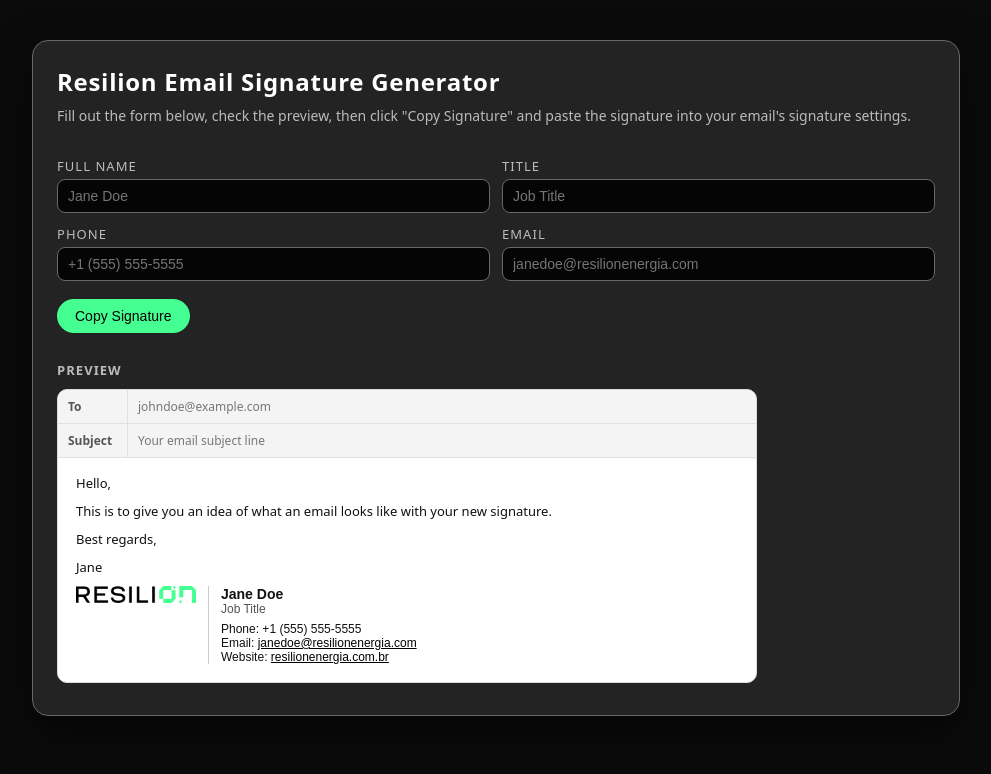
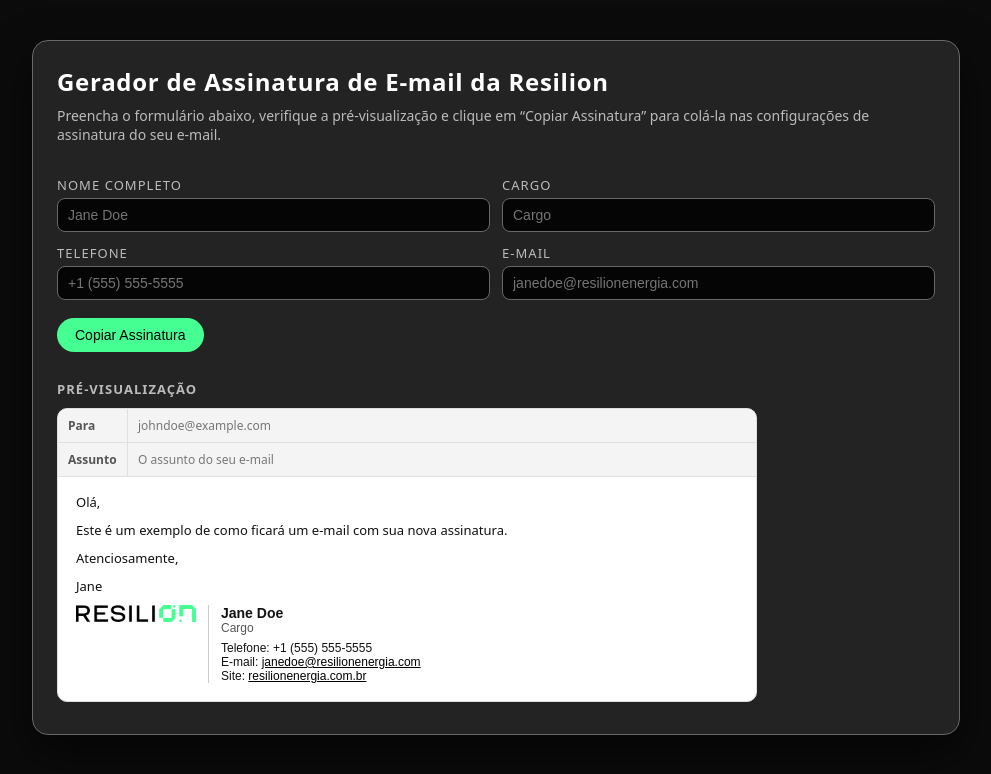
Before and after one commit to catherine89c/resilion-signature, a plain HTML site: page index.html in a window 1280 px wide. Shown: the whole page, without its empty margins (144-1135 px from the left). Drawn offline with Linux system fonts and the light colour scheme.

Commit message:
Language update part 1

```diff
--- a/index.html
+++ b/index.html
@@ -2,7 +2,7 @@
 <html>
 <head>
   <meta charset="UTF-8">
-  <title>Resilion Email Signature Generator</title>
+  <title>Gerador de Assinatura de E-mail da Resilion</title>
   <style>
     :root {
       --bg-dark: #0B0B0B;
@@ -179,52 +179,52 @@
 <body>
   <div class="page">
     <div class="card">
-      <h1>Resilion Email Signature Generator</h1>
+      <h1>Gerador de Assinatura de E-mail da Resilion</h1>
       <p class="subtitle">
-        Fill out the form below, check the preview, then click "Copy Signature" and paste the signature into your email's signature settings.
+        Preencha o formulário abaixo, verifique a pré-visualização e clique em “Copiar Assinatura” para colá-la nas configurações de assinatura do seu e-mail.
       </p>
 
       <div class="row">
         <div class="field">
-          <label for="name">Full name</label>
+          <label for="name">Nome completo</label>
           <input id="name" placeholder="Jane Doe">
         </div>
         <div class="field">
-          <label for="title">Title</label>
-          <input id="title" placeholder="Job Title">
+          <label for="title">Cargo</label>
+          <input id="title" placeholder="Cargo">
         </div>
       </div>
 
       <div class="row">
         <div class="field">
-          <label for="phone">Phone</label>
+          <label for="phone">Telefone</label>
           <input id="phone" placeholder="+1 (555) 555-5555">
         </div>
         <div class="field">
-          <label for="email">Email</label>
+          <label for="email">E-mail</label>
           <input id="email" placeholder="janedoe@resilionenergia.com">
         </div>
       </div>
 
       <div class="actions">
-        <button id="copy-btn">Copy Signature</button>
+        <button id="copy-btn">Copiar Assinatura</button>
       </div>
 
       <div class="preview-wrapper">
-        <div class="preview-title">Preview</div>
+        <div class="preview-title">Pré-visualização</div>
         <div class="email-frame">
           <div class="email-header-row">
-            <div class="email-header-label">To</div>
+            <div class="email-header-label">Para</div>
             <div class="email-header-input">johndoe@example.com</div>
           </div>
           <div class="email-header-row">
-            <div class="email-header-label">Subject</div>
-            <div class="email-header-input">Your email subject line</div>
+            <div class="email-header-label">Assunto</div>
+            <div class="email-header-input">O assunto do seu e-mail</div>
           </div>
           <div class="email-body">
-            <p>Hello,</p>
-            <p>This is to give you an idea of what an email looks like with your new signature.</p>
-            <p>Best regards,</p>
+            <p>Olá,</p>
+            <p>Este é um exemplo de como ficará um e-mail com sua nova assinatura.</p>
+            <p>Atenciosamente,</p>
             <p><span id="preview-firstname">Jane</span></p>
             <div id="signature-preview"></div>
           </div>
@@ -249,7 +249,7 @@
 
     function buildSignatureHtml() {
       var name  = nameInput.value  || 'Jane Doe';
-      var title = titleInput.value || 'Job Title';
+      var title = titleInput.value || 'Cargo';
       var phone = phoneInput.value || '+1 (555) 555-5555';
       var email = emailInput.value || 'janedoe@resilionenergia.com';
 
@@ -262,9 +262,9 @@
         + '<div style="font-size:14px; font-weight:bold;">' + name + '</div>'
         + '<div style="color:#555;">' + title + '</div>'
         + '<div style="margin-top:6px;">'
-        + '<span>Phone: ' + phone + '</span><br>'
-        + '<span>Email: <a href="mailto:' + email + '" style="color:#000;">' + email + '</a></span><br>'
-        + '<span>Website: <a href="https://resilionenergia.com.br/" style="color:#000;">resilionenergia.com.br</a></span>'
+        + '<span>Telefone: ' + phone + '</span><br>'
+        + '<span>E-mail: <a href="mailto:' + email + '" style="color:#000;">' + email + '</a></span><br>'
+        + '<span>Site: <a href="https://resilionenergia.com.br/" style="color:#000;">resilionenergia.com.br</a></span>'
         + '</div>'
         + '</td>'
         + '</tr>'
@@ -318,7 +318,7 @@
         document.execCommand('copy');
         showCopied();
       } catch (err) {
-        alert('Copy failed. Please manually select and copy the signature from the preview below.');
+        alert('Falha ao copiar. Por favor, selecione e copie manualmente a assinatura na pré-visualização abaixo.');
       }
 
       sel.removeAllRanges();
@@ -326,9 +326,9 @@
     }
 
     function showCopied() {
-      copyBtn.textContent = 'Copied!';
+      copyBtn.textContent = 'Copiado!';
       setTimeout(function() {
-        copyBtn.textContent = 'Copy Signature';
+        copyBtn.textContent = 'Copiar Assinatura';
       }, 1500);
     }
   </script>
```
